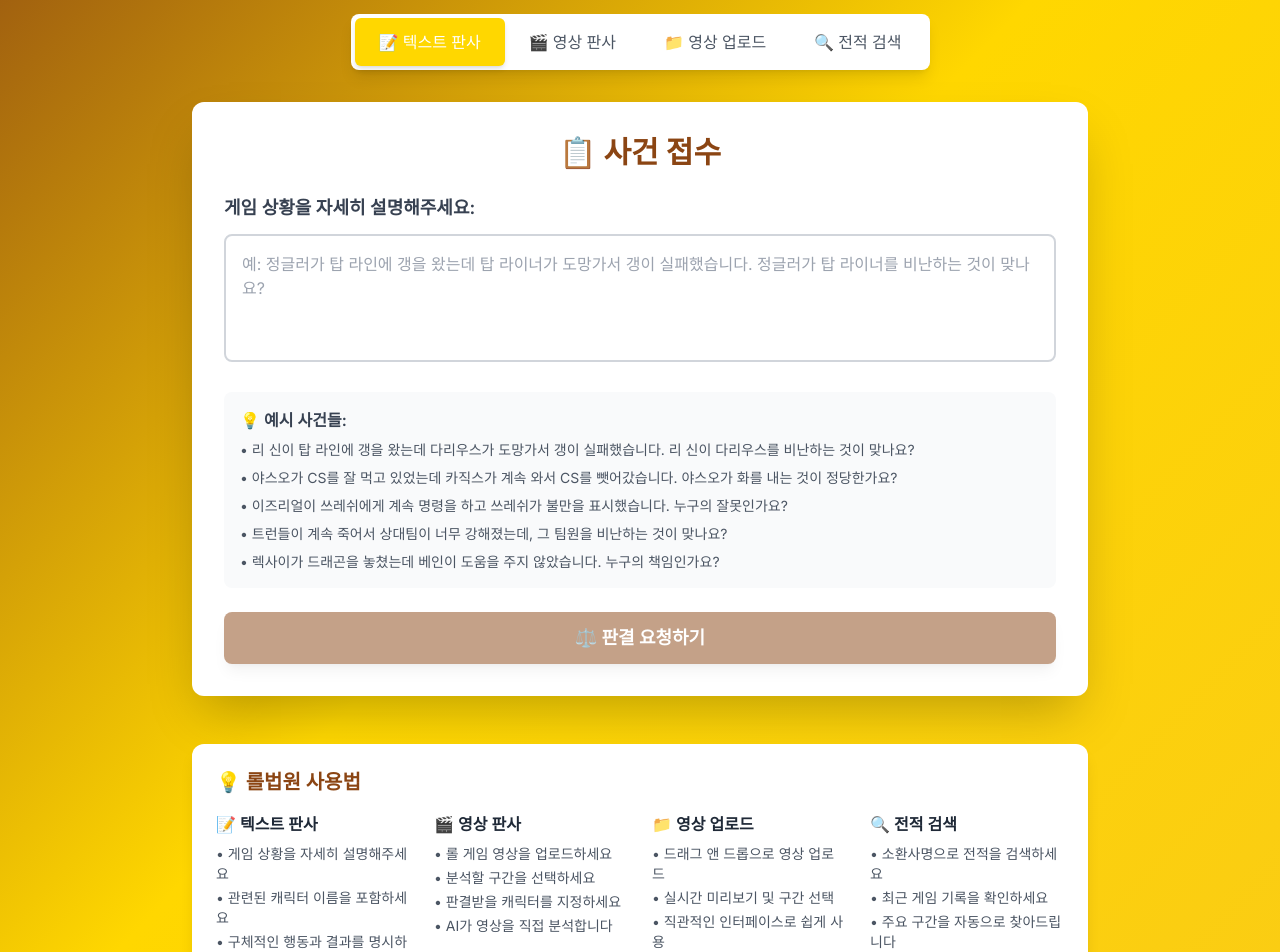
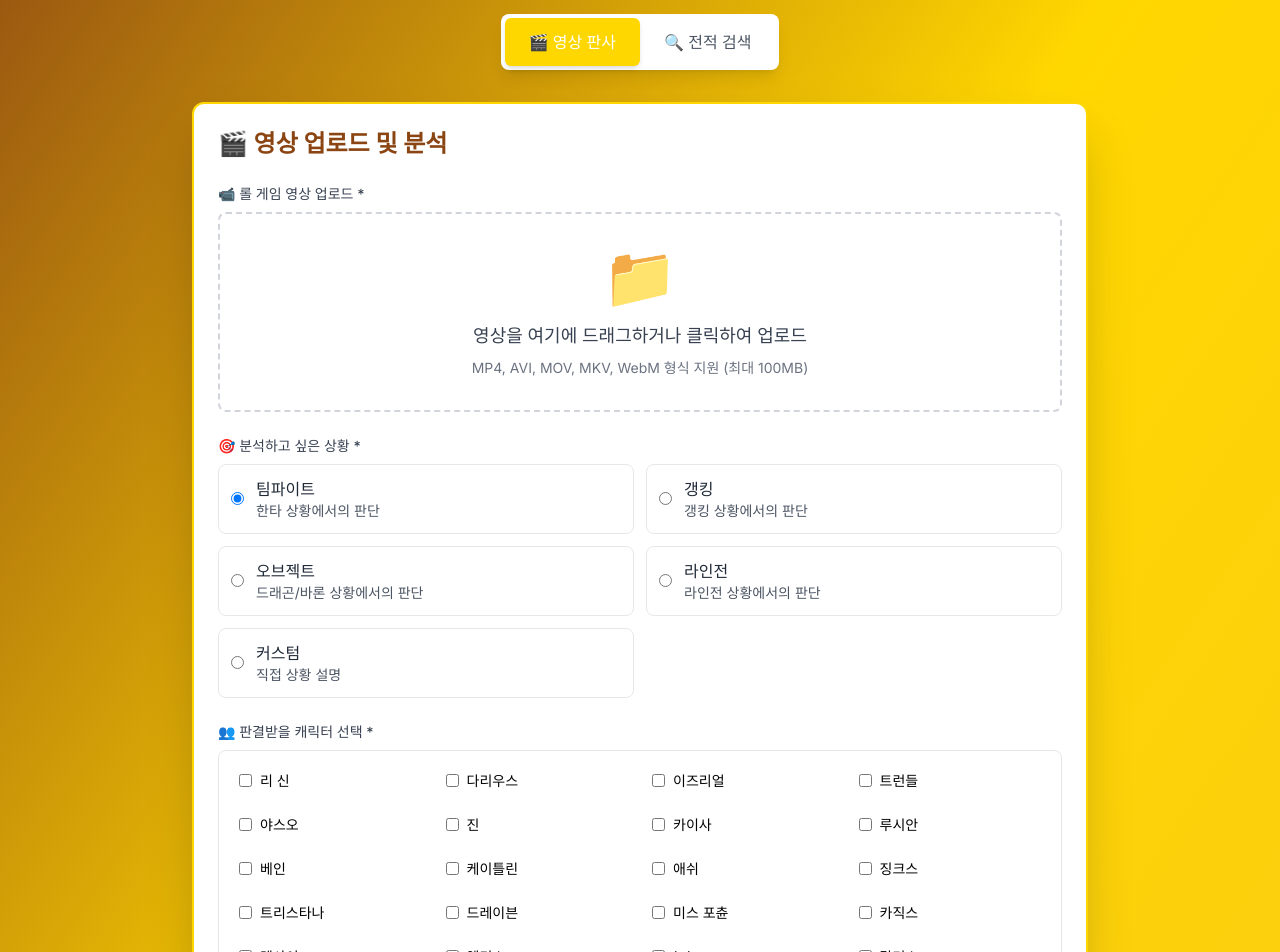
Before and after one commit to sangjun0000/lol-court, a Next.js app: page / in a window 1280 px wide. Shown: the part 260-1212 px from the top of the page. Built offline with nearby package versions, Linux system fonts and the light colour scheme.

Commit message:
Simplify interface to focus on video analysis only

```diff
--- a/app/page.tsx
+++ b/app/page.tsx
@@ -1,8 +1,6 @@
 'use client'
 
 import { useState } from 'react'
-import CourtForm from './components/CourtForm'
-import VideoAnalysisForm, { VideoAnalysisRequest } from './components/VideoAnalysisForm'
 import VideoUpload, { VideoUploadData } from './components/VideoUpload'
 import MatchHistorySearch, { MatchData } from './components/MatchHistorySearch'
 import VerdictDisplay from './components/VerdictDisplay'
@@ -43,87 +41,9 @@
 export default function Home() {
   const [verdict, setVerdict] = useState<Verdict | null>(null)
   const [isLoading, setIsLoading] = useState(false)
-  const [activeTab, setActiveTab] = useState<'text' | 'video' | 'upload' | 'history'>('text')
+  const [activeTab, setActiveTab] = useState<'upload' | 'history'>('upload')
 
-  const handleSubmitCase = async (caseDescription: string) => {
-    setIsLoading(true)
-    try {
-      const response = await fetch('/api/judge', {
-        method: 'POST',
-        headers: {
-          'Content-Type': 'application/json',
-        },
-        body: JSON.stringify({ case: caseDescription }),
-      })
 
-      if (!response.ok) {
-        throw new Error('판결 요청에 실패했습니다.')
-      }
-
-      const data = await response.json()
-      setVerdict({
-        case: caseDescription,
-        verdict: data.verdict,
-        reasoning: data.reasoning,
-        punishment: data.punishment,
-        timestamp: new Date(),
-        confidence: data.confidence,
-        factors: data.factors,
-        recommendations: data.recommendations,
-        characterAnalysis: data.characterAnalysis,
-        reinforcementLearning: data.reinforcementLearning
-      })
-    } catch (error) {
-      console.error('판결 요청 오류:', error)
-      alert('판결을 받는 중 오류가 발생했습니다.')
-    } finally {
-      setIsLoading(false)
-    }
-  }
-
-  const handleVideoAnalysis = async (request: VideoAnalysisRequest) => {
-    setIsLoading(true)
-    try {
-      const formData = new FormData()
-      formData.append('video', request.videoFile)
-      formData.append('analysisType', request.analysisType)
-      formData.append('targetCharacters', JSON.stringify(request.targetCharacters))
-      formData.append('startTime', request.startTime.toString())
-      formData.append('endTime', request.endTime.toString())
-      if (request.customDescription) {
-        formData.append('customDescription', request.customDescription)
-      }
-
-      const response = await fetch('/api/analyze-video', {
-        method: 'POST',
-        body: formData,
-      })
-
-      if (!response.ok) {
-        throw new Error('영상 분석에 실패했습니다.')
-      }
-
-      const data = await response.json()
-      setVerdict({
-        case: `영상 분석: ${request.analysisType} 상황`,
-        verdict: data.verdict,
-        reasoning: data.reasoning,
-        punishment: data.punishment,
-        timestamp: new Date(),
-        confidence: data.confidence,
-        factors: data.factors,
-        recommendations: data.recommendations,
-        characterAnalysis: data.characterAnalysis,
-        reinforcementLearning: data.reinforcementLearning,
-        videoAnalysis: data.videoAnalysis
-      })
-    } catch (error) {
-      console.error('영상 분석 오류:', error)
-      alert('영상 분석 중 오류가 발생했습니다.')
-    } finally {
-      setIsLoading(false)
-    }
-  }
 
   const handleVideoUpload = async (data: VideoUploadData) => {
     setIsLoading(true)
@@ -182,7 +102,7 @@
     setIsLoading(true)
     try {
       // 전적 데이터를 기반으로 영상 분석 요청 생성
-      const analysisRequest: VideoAnalysisRequest = {
+      const analysisRequest: VideoUploadData = {
         videoFile: new File([], 'match-replay.mp4'), // 실제로는 리플레이 파일이 필요
         analysisType: 'custom',
         targetCharacters: [matchData.champion],
@@ -251,26 +171,6 @@
          <div className="flex justify-center mb-8">
            <div className="bg-white rounded-lg p-1 shadow-lg">
              <button
-               onClick={() => setActiveTab('text')}
-               className={`px-6 py-3 rounded-md font-medium transition-colors ${
-                 activeTab === 'text'
-                   ? 'bg-lol-gold text-white shadow-md'
-                   : 'text-gray-600 hover:text-gray-800'
-               }`}
-             >
-               📝 텍스트 판사
-             </button>
-             <button
-               onClick={() => setActiveTab('video')}
-               className={`px-6 py-3 rounded-md font-medium transition-colors ${
-                 activeTab === 'video'
-                   ? 'bg-lol-gold text-white shadow-md'
-                   : 'text-gray-600 hover:text-gray-800'
-               }`}
-             >
-               🎬 영상 판사
-             </button>
-             <button
                onClick={() => setActiveTab('upload')}
                className={`px-6 py-3 rounded-md font-medium transition-colors ${
                  activeTab === 'upload'
@@ -278,7 +178,7 @@
                    : 'text-gray-600 hover:text-gray-800'
                }`}
              >
-               📁 영상 업로드
+               🎬 영상 판사
              </button>
              <button
                onClick={() => setActiveTab('history')}
@@ -295,11 +195,7 @@
 
                  {/* 폼 영역 */}
          <div className="max-w-4xl mx-auto mb-8">
-           {activeTab === 'text' ? (
-             <CourtForm onSubmit={handleSubmitCase} isLoading={isLoading} />
-           ) : activeTab === 'video' ? (
-             <VideoAnalysisForm onSubmit={handleVideoAnalysis} isLoading={isLoading} />
-           ) : activeTab === 'upload' ? (
+           {activeTab === 'upload' ? (
              <VideoUpload onSubmit={handleVideoUpload} isLoading={isLoading} />
            ) : (
              <MatchHistorySearch onVideoAnalysisRequest={handleMatchHistoryAnalysis} />
@@ -317,32 +213,14 @@
              <h3 className="text-xl font-bold text-court-brown mb-4">
                💡 롤법원 사용법
              </h3>
-             <div className="grid grid-cols-1 md:grid-cols-2 lg:grid-cols-4 gap-6">
-               <div>
-                 <h4 className="font-semibold text-gray-800 mb-2">📝 텍스트 판사</h4>
-                 <ul className="text-sm text-gray-600 space-y-1">
-                   <li>• 게임 상황을 자세히 설명해주세요</li>
-                   <li>• 관련된 캐릭터 이름을 포함하세요</li>
-                   <li>• 구체적인 행동과 결과를 명시하세요</li>
-                   <li>• AI가 객관적으로 판단해드립니다</li>
-                 </ul>
-               </div>
+             <div className="grid grid-cols-1 md:grid-cols-2 gap-6">
                <div>
                  <h4 className="font-semibold text-gray-800 mb-2">🎬 영상 판사</h4>
                  <ul className="text-sm text-gray-600 space-y-1">
-                   <li>• 롤 게임 영상을 업로드하세요</li>
-                   <li>• 분석할 구간을 선택하세요</li>
+                   <li>• 드래그 앤 드롭으로 영상 업로드</li>
+                   <li>• 실시간 미리보기 및 구간 선택</li>
                    <li>• 판결받을 캐릭터를 지정하세요</li>
                    <li>• AI가 영상을 직접 분석합니다</li>
-                 </ul>
-               </div>
-               <div>
-                 <h4 className="font-semibold text-gray-800 mb-2">📁 영상 업로드</h4>
-                 <ul className="text-sm text-gray-600 space-y-1">
-                   <li>• 드래그 앤 드롭으로 영상 업로드</li>
-                   <li>• 실시간 미리보기 및 구간 선택</li>
-                   <li>• 직관적인 인터페이스로 쉽게 사용</li>
-                   <li>• 다양한 영상 형식 지원</li>
                  </ul>
                </div>
                <div>
```
